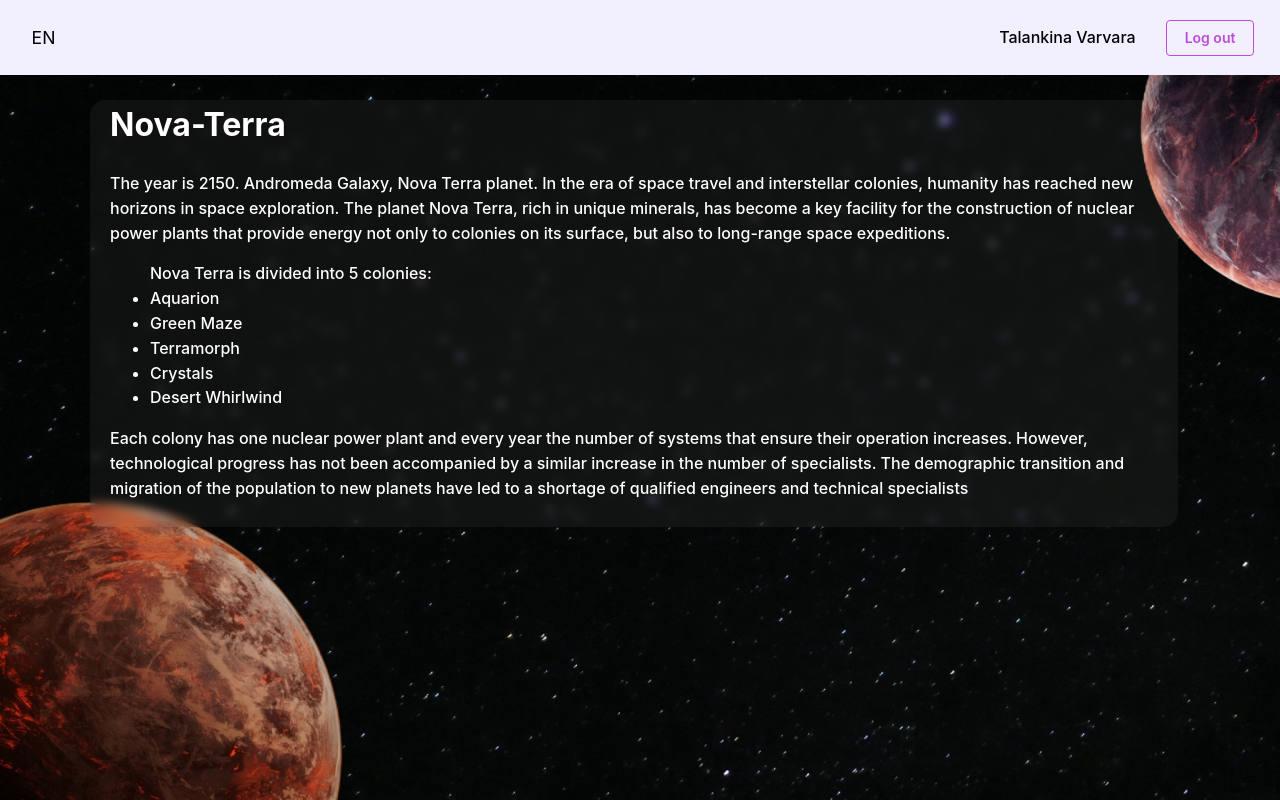
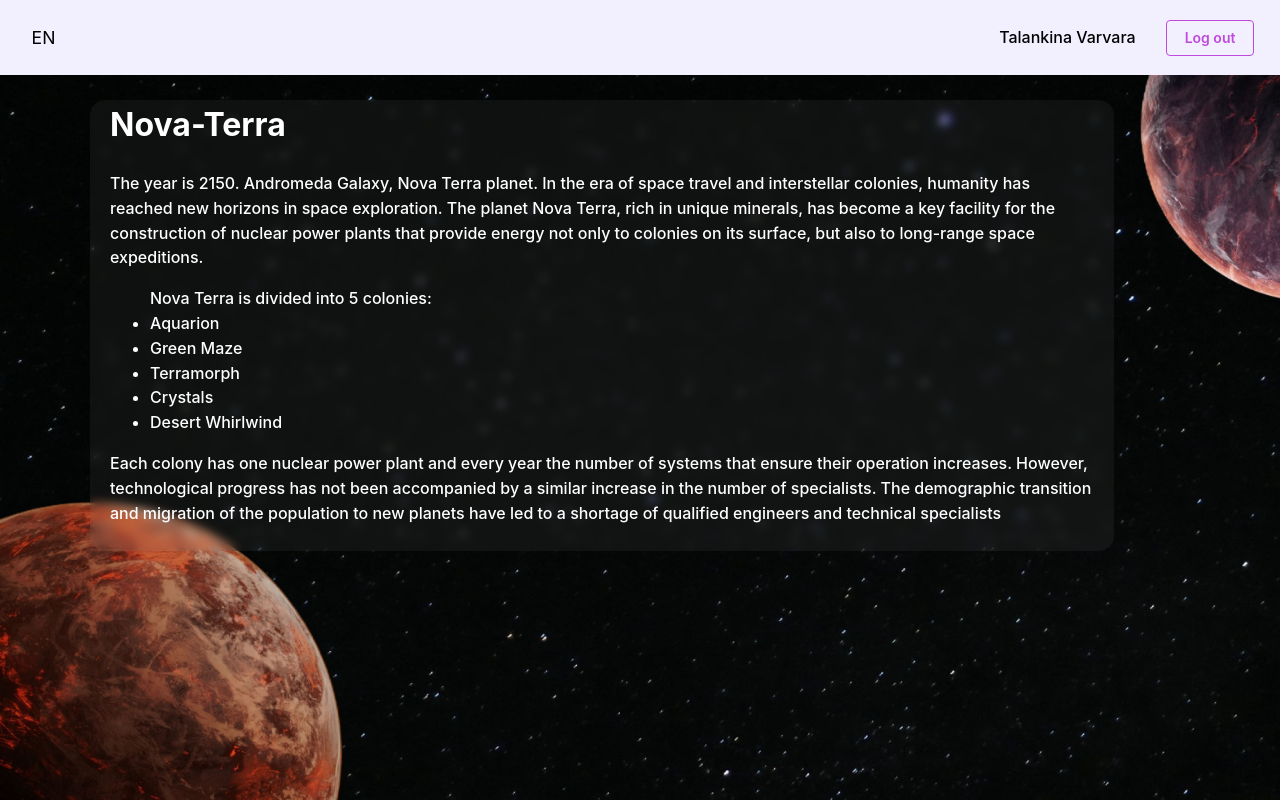
Before and after one commit to Tifftal/AtomHack-Final-frontend, a React (Vite) app: page / in a window 1280 px wide. Built offline with nearby package versions, Linux system fonts and the light colour scheme.

Commit message:
varya nedovolnya

```diff
--- a/src/pages/MainPage/MainPage.module.scss
+++ b/src/pages/MainPage/MainPage.module.scss
@@ -22,7 +22,7 @@
     background: rgba(255, 255, 255, 0.05);
     backdrop-filter: blur(5px);
     -webkit-backdrop-filter: blur(5px);
-    width: 85vw;
+    width: 80vw;
     padding: 0 20px 10px;
     border-radius: 15px;
 }
```
